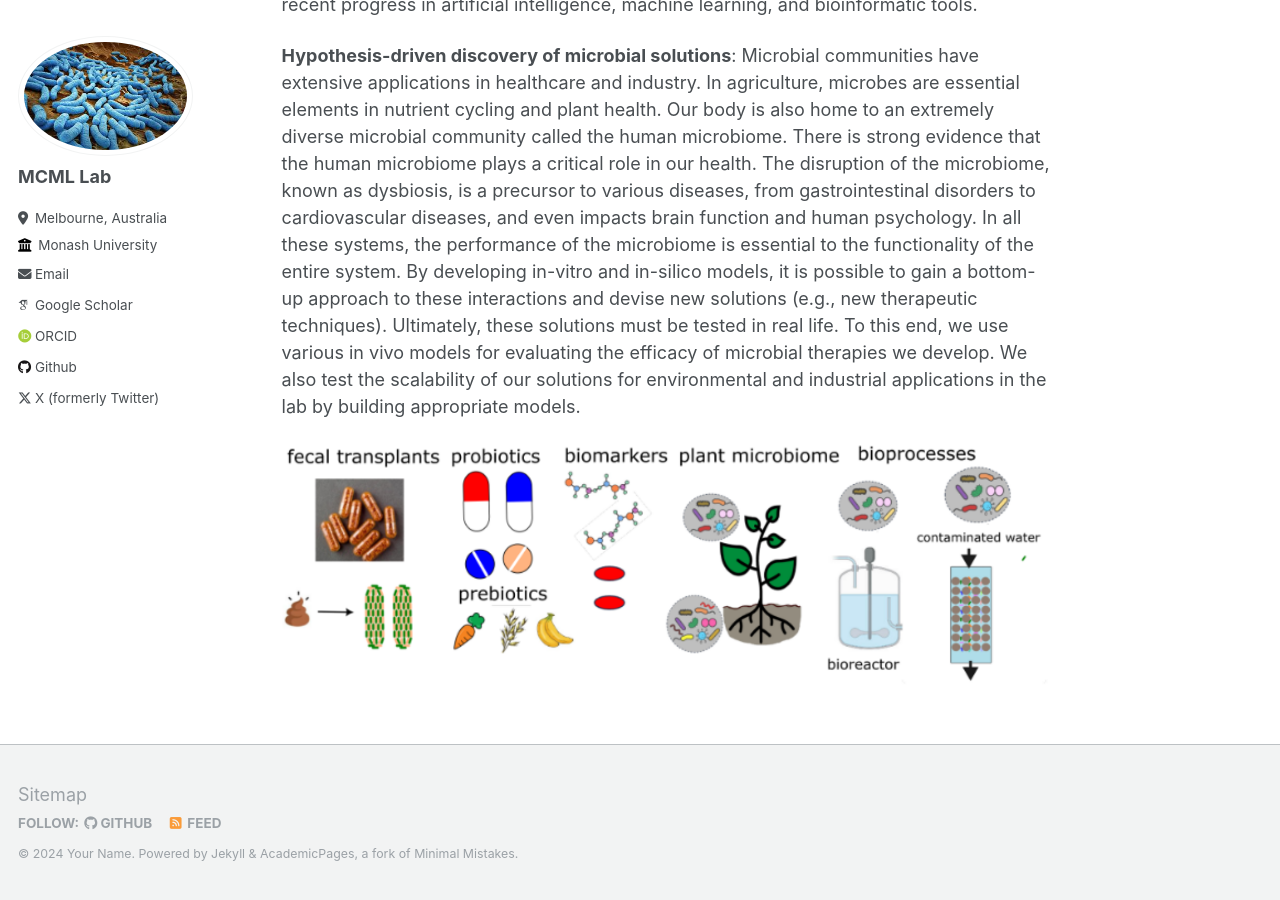
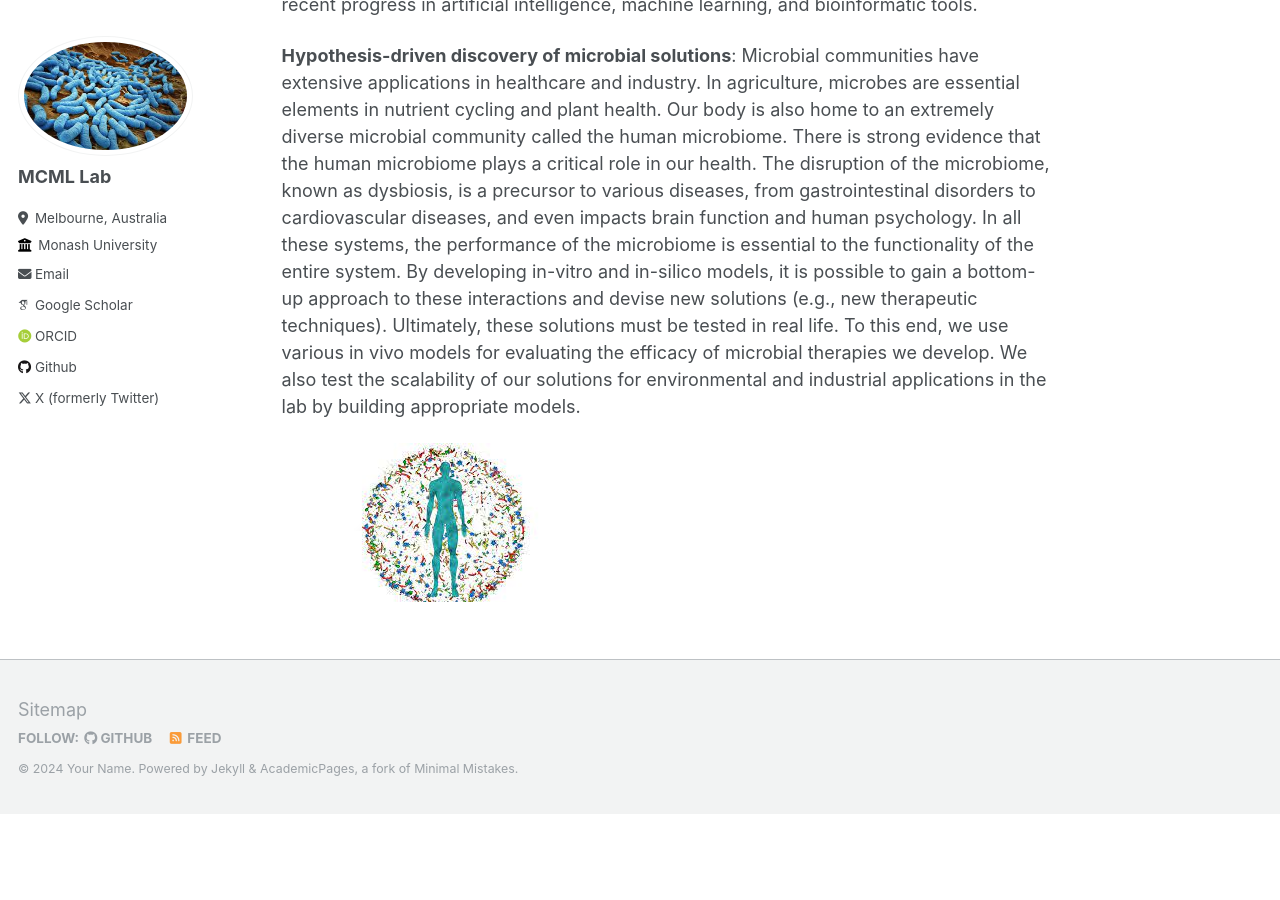
Before and after one commit to AminValiei/valieilab, a Jekyll site: the page built from _pages/about.md, in a window 1280 px wide and 900 px high, scrolled down 1297 px. Built offline with Jekyll 4.4.1, drawn with Linux system fonts in a browser that asks for light colours; some web fonts are replaced; after the commit the page ends 2111 px from its top, so only the background shows below that.

Commit message:
Update about.md

```diff
--- a/_pages/about.md
+++ b/_pages/about.md
@@ -16,7 +16,7 @@ The study of the microbial world, once shrouded in mystery, has been undergoing
 **Hypothesis-driven discovery of microbial solutions**: Microbial communities have extensive applications in healthcare and industry. In agriculture, microbes are essential elements in nutrient cycling and plant health. Our body is also home to an extremely diverse microbial community called the human microbiome. There is strong evidence that the human microbiome plays a critical role in our health. The disruption of the microbiome, known as dysbiosis, is a precursor to various diseases, from gastrointestinal disorders to cardiovascular diseases, and even impacts brain function and human psychology. In all these systems, the performance of the microbiome is essential to the functionality of the entire system. By developing in-vitro and in-silico models, it is possible to gain a bottom-up approach to these interactions and devise new solutions (e.g., new therapeutic techniques). Ultimately, these solutions must be tested in real life. To this end, we use various in vivo models for evaluating the efficacy of microbial therapies we develop. We also test the scalability of our solutions for environmental and industrial applications in the lab by building appropriate models.
 
 
-![Microbiome Applications](/images/image84686.png)
+![Microbiome Applications](/images/microbiome.jpeg)
 
 
 
```
